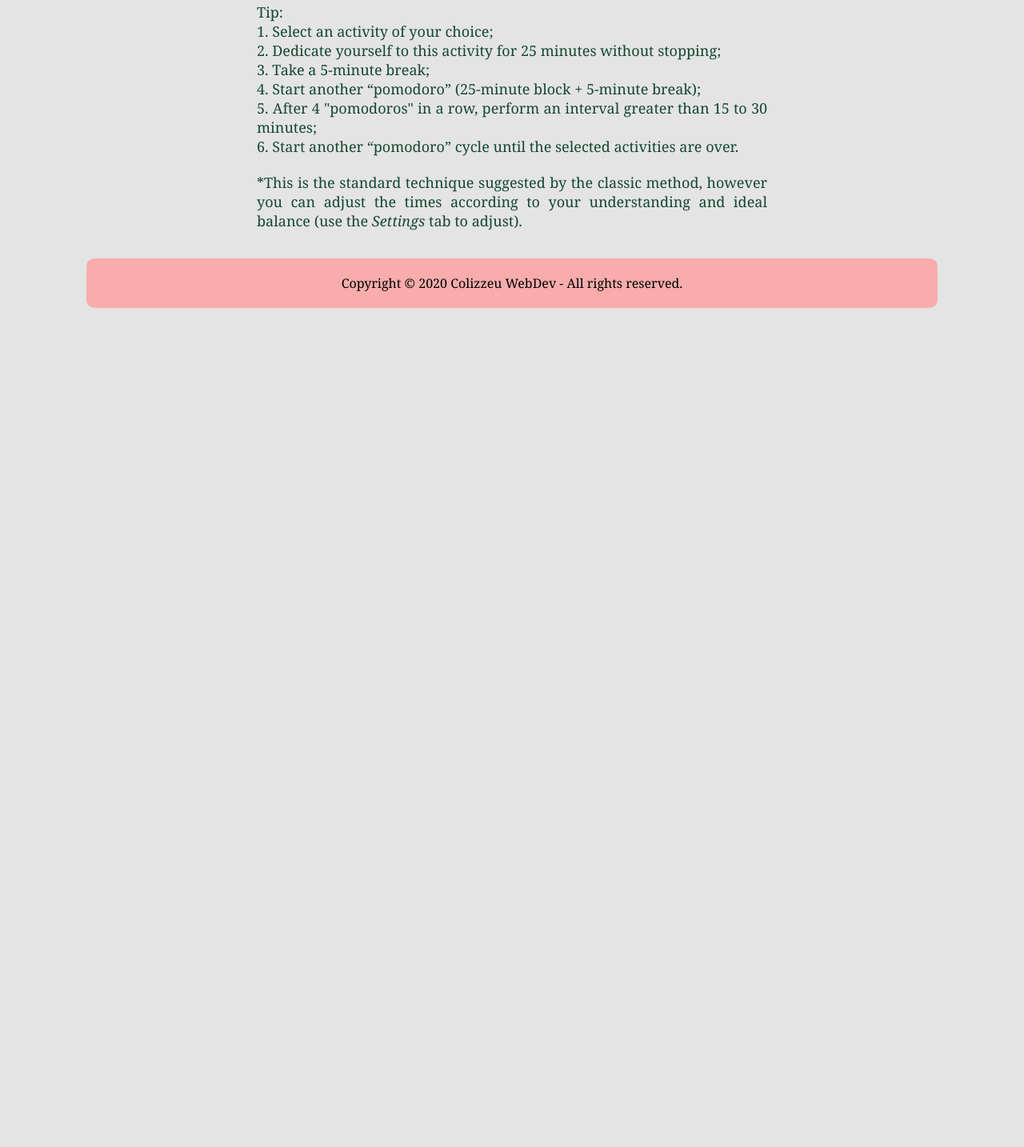
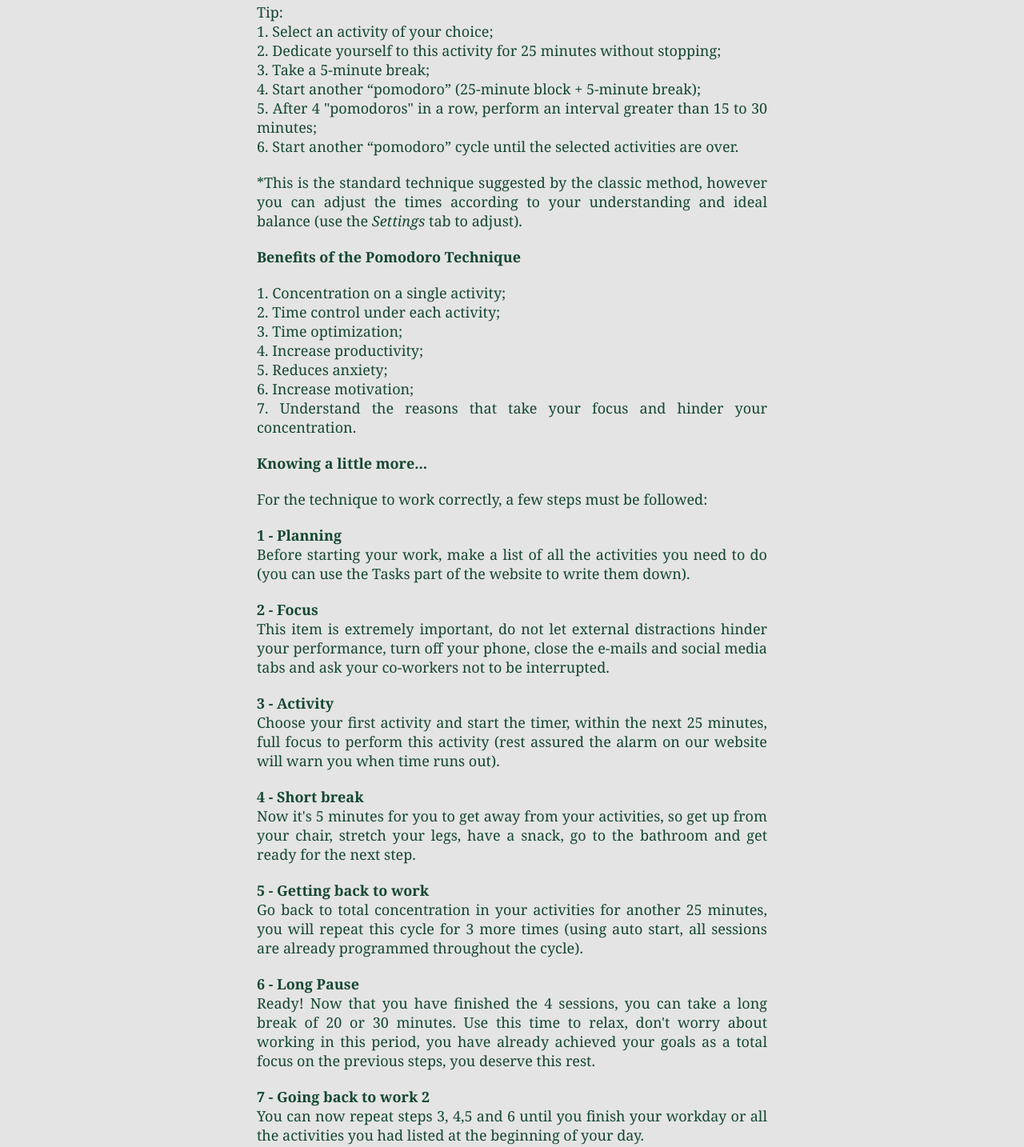
Before and after one commit to vandersoncassiolato/pomodorocontrol, a plain HTML site: page index.html in a window 1280 px wide. Shown: the part 1576-3010 px from the top of the page at 80% size. Before the commit the page ends 1961 px from the top, so only its background shows below. Drawn offline with Linux system fonts and the light colour scheme.

Commit message:
Add files via upload

```diff
--- a/index.html
+++ b/index.html
@@ -70,7 +70,7 @@
     </div>
     <div class="about">
         <a href="#" id="foo"></a>
-        <p id="titulo">Pomodoro Technique</p>
+        <p class="titulo">Pomodoro Technique</p>
 
             <p>Created in the 80's by the Italian Francesco Cirillo, the Pomodoro technique is widely used by those who need and like to manage time,
                 in order to better organize their activities and increase their efficiency and productivity. This method consists of dividing tasks and
@@ -92,6 +92,51 @@
             <br>
           <p>  *This is the standard technique suggested by the classic method, however you can adjust the times according to your understanding and ideal balance (use the <i>Settings</i> tab to adjust).</p>
         </p>
+        <br>
+        <p class="titulo">Benefits of the Pomodoro Technique</p>
+        <br>
+        <p>1. Concentration on a single activity;</p>
+        <p>2. Time control under each activity;</p>
+        <p>3. Time optimization;</p>
+        <p>4. Increase productivity;</p>
+        <p>5. Reduces anxiety;
+        <p>6. Increase motivation;</p>
+        <p>7. Understand the reasons that take your focus and hinder your concentration.</p>
+        <br>
+        <p class="titulo">Knowing a little more...</p>
+        <br>
+        <p>For the technique to work correctly, a few steps must be followed:</p>
+        <br>
+        <p class="titulo">1 - Planning</p>
+        <p>Before starting your work, make a list of all the activities you need to do (you can use the Tasks part of
+            the website to write them down).</p>
+        <br>
+        <p class="titulo">2 - Focus</p>
+        <p>This item is extremely important, do not let external distractions hinder your performance,
+            turn off your phone, close the e-mails and social media tabs and ask your co-workers not to be interrupted.</p>
+        <br>
+        <p class="titulo">3 - Activity</p>
+        <p>Choose your first activity and start the timer, within the next 25 minutes, full focus to perform this
+            activity (rest assured the alarm on our website will warn you when time runs out).</p>
+        <br>
+        <p class="titulo">4 - Short break</p>
+        <p>Now it's 5 minutes for you to get away from your activities, so get up from your chair, stretch your legs,
+            have a snack, go to the bathroom and get ready for the next step.</p>
+        <br>
+        <p class="titulo">5 - Getting back to work</p>
+        <p>Go back to total concentration in your activities for another 25 minutes, you will repeat this cycle for 3 more times
+            (using auto start, all sessions are already programmed throughout the cycle).</p>
+        <br>
+        <p class="titulo">6 - Long Pause</p>
+        <p>Ready! Now that you have finished the 4 sessions, you can take a long break of 20 or 30 minutes. Use this time to relax,
+            don't worry about working in this period,
+            you have already achieved your goals as a total focus on the previous steps, you deserve this rest.</p>
+        <br>
+        <p class="titulo">7 - Going back to work 2</p>
+        <p>You can now repeat steps 3, 4,5 and 6 until you finish your workday or all the activities you had listed at the beginning of your day.</p>
+    </p>
+    <br>
+    <img class="imagem" src="Pomodoroinfo.png">
         </div>
         <footer>
             Copyright © 2020 Colizzeu WebDev - All rights reserved.
--- a/style.css
+++ b/style.css
@@ -217,7 +217,7 @@
     background-color: #c4c4c4;
 }
 
-#titulo{
+.titulo{
     font-weight: 900;
 }
 
@@ -356,6 +356,9 @@
 
 }
 
+
+}
+
 @media screen and (max-width:820px){
 
     .header{
```
Also changed, not shown: Pomodoroinfo.png (added).
